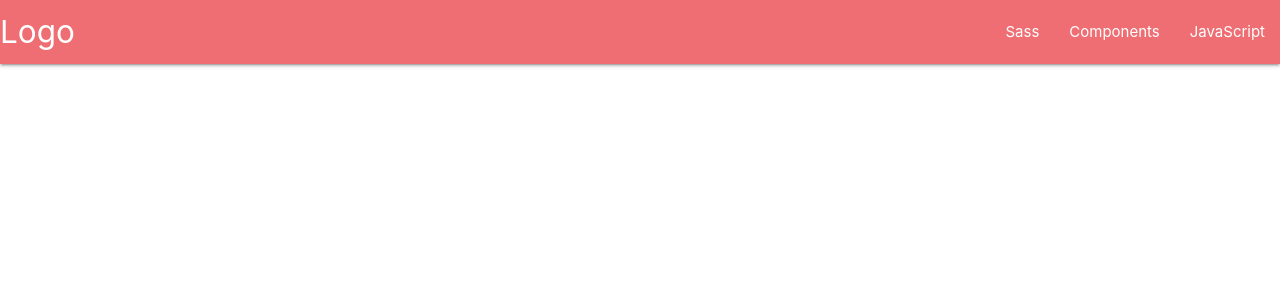
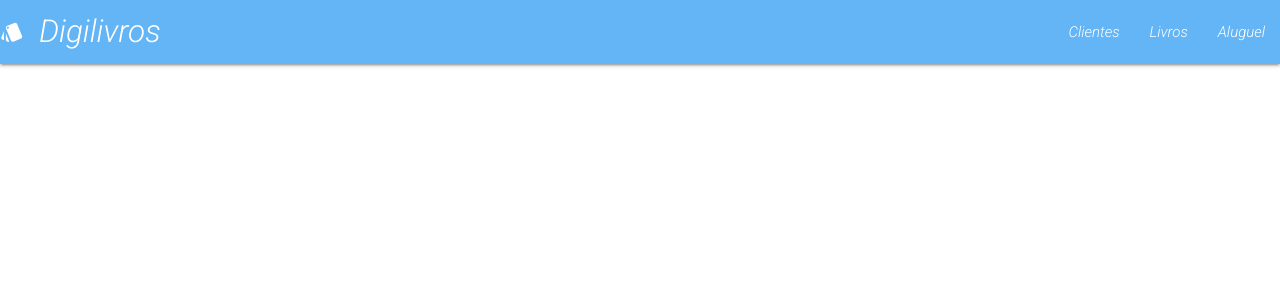
Before and after one commit to Viniciusdevti/digi-livros, a React (Create React App) app in the folder frontend/digi-livros/: page / in a window 1280 px wide. Shown: the top 300 px of the page. Built offline with nearby package versions, Linux system fonts and the light colour scheme.

Commit message:
criando header

```diff
--- a/frontend/digi-livros/public/index.html
+++ b/frontend/digi-livros/public/index.html
@@ -9,6 +9,8 @@
     <meta name="description" content="Web site created using create-react-app" />
     <link rel="apple-touch-icon" href="%PUBLIC_URL%/logo192.png" />
     <link rel="stylesheet" href="https://cdnjs.cloudflare.com/ajax/libs/materialize/1.0.0/css/materialize.min.css">
+    <link href="https://fonts.googleapis.com/css2?family=Roboto:ital,wght@1,300&display=swap" rel="stylesheet">
+    <link href="https://fonts.googleapis.com/icon?family=Material+Icons" rel="stylesheet">
     <!--
       manifest.json provides metadata used when your web app is installed on a
       user's mobile device or desktop. See https://developers.google.com/web/fundamentals/web-app-manifest/
--- a/frontend/digi-livros/src/App.js
+++ b/frontend/digi-livros/src/App.js
@@ -1,18 +1,12 @@
 import React from 'react';
+
+import Header from "./Header"
 
 function App() {
   return (
     <div className="App">
-       <nav>
-    <div class="nav-wrapper">
-      <a href="#" class="brand-logo">Logo</a>
-      <ul id="nav-mobile" class="right hide-on-med-and-down">
-        <li><a href="sass.html">Sass</a></li>
-        <li><a href="badges.html">Components</a></li>
-        <li><a href="collapsible.html">JavaScript</a></li>
-      </ul>
-    </div>
-  </nav>
+
+    <Header></Header>
     </div>
   );
 }
--- /dev/null
+++ b/frontend/digi-livros/src/Header.js
@@ -0,0 +1,27 @@
+
+import React from 'react';
+
+import "./global.css"
+
+export default  function Header() {
+  return (
+    <div>
+
+<nav>
+<div class="nav-wrapper blue lighten-2">
+
+  <a href="#" className="brand-logo  "> <i class="material-icons">style</i> Digilivros </a>
+  <ul id="nav-mobile" className="right hide-on-med-and-down ">
+    <li><a  calshref="sass.html ">Clientes</a></li>
+    <li><a href="badges.html">Livros</a></li>
+    <li><a href="collapsible.html">Aluguel</a></li>
+
+
+
+
+  </ul>
+</div>
+</nav>
+    </div>
+  );
+}
--- /dev/null
+++ b/frontend/digi-livros/src/global.css
@@ -0,0 +1,3 @@
+* {
+    font-family: 'Roboto', sans-serif;
+}
```
